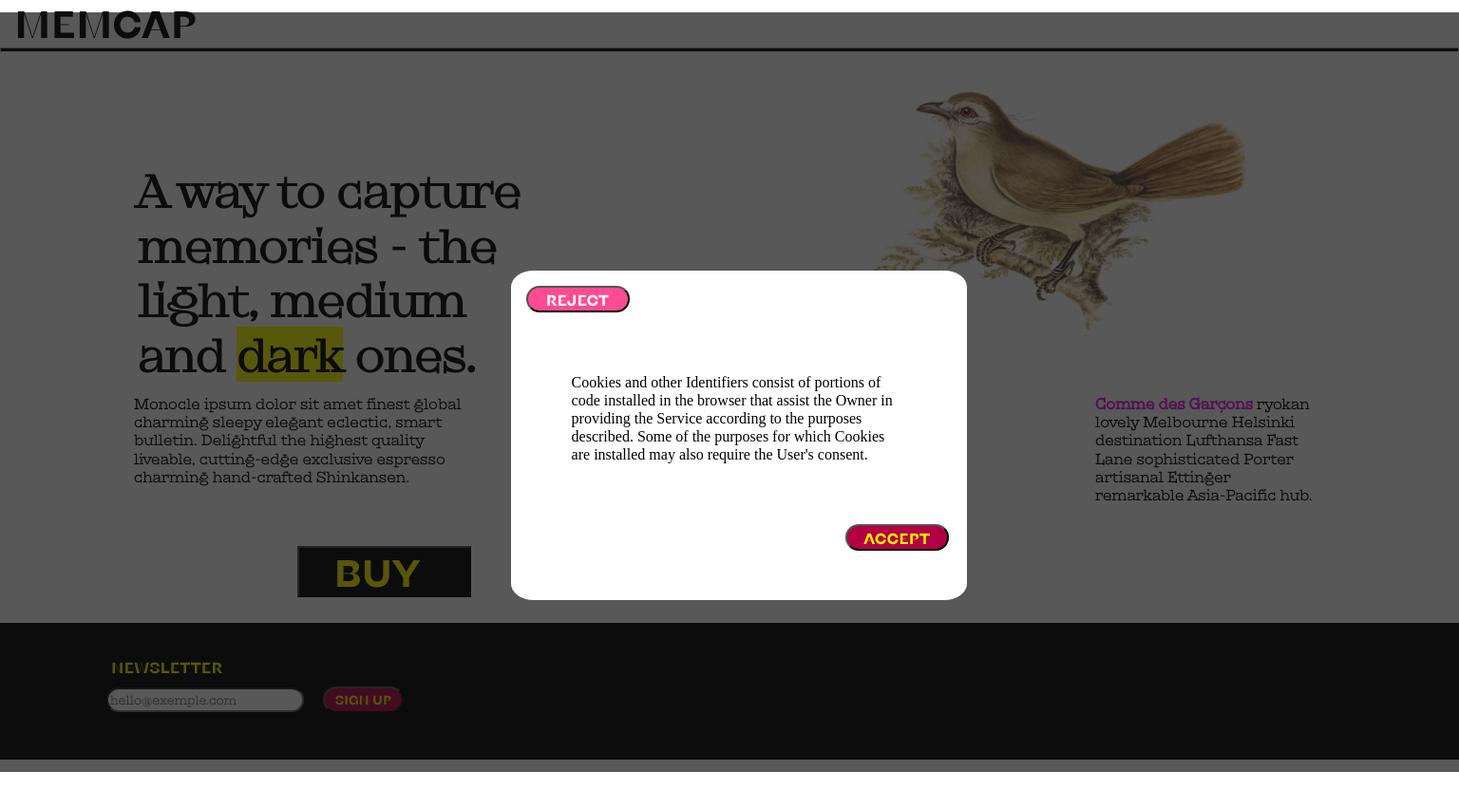
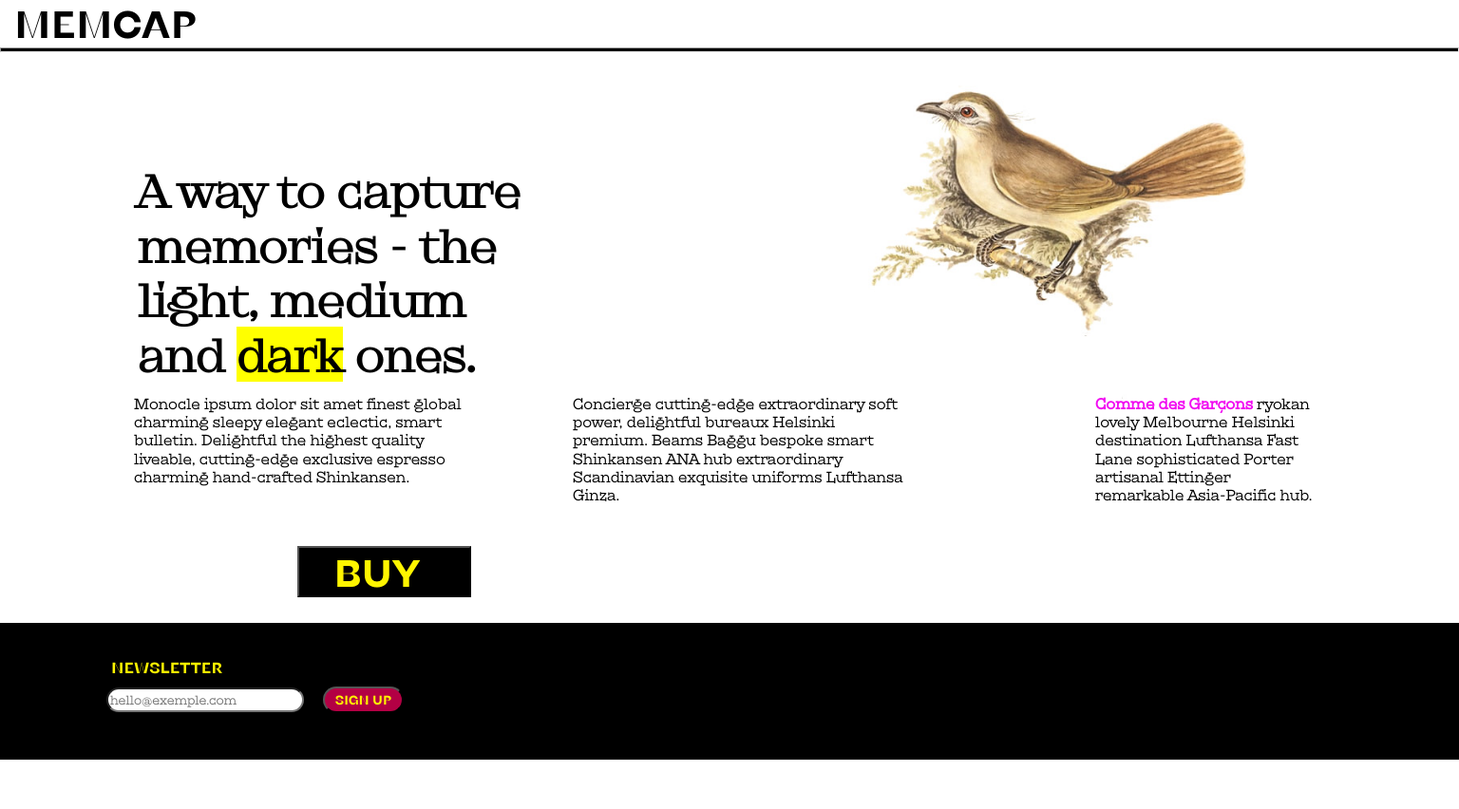
Before and after one commit to YounesEch/memories, a website built with Vite: page index.html in a window 1536 px wide. Shown: the top 852 px of the page at 95% size. After the commit the page ends 800 px from the top, so only its background shows below. Built offline with nearby package versions, Linux system fonts and the light colour scheme.

Commit message:
ändringar i sass struktur

```diff
--- a/index.html
+++ b/index.html
@@ -54,7 +54,7 @@
     <footer>
       <h5>Newsletter</h5>
       <label for="email">
-        <input type="email" id="email" placeholder="hello@exemple.com">
+        <input type="email" id="email" name="email" placeholder="hello@exemple.com">
       </label>
     <button class="sign">sign up</button>
       </footer>
--- a/main.js
+++ b/main.js
@@ -40,3 +40,24 @@ mejlkontot kontrolleras (rätt format)
 du klickar på signknappen
 signknappen ska avaktiveras, bli grå
 */
+
+const eMail = document.getElementById("email");
+const btnSubmit = document.getElementById("sign");
+
+btnSubmit.addEventListener("click", disableButton);
+let infoObject = [];
+
+btnSubmit.addEventListener("click", function(){
+  infoObject.push({
+    eMail: eMail.value
+  });
+});
+
+function verifyEmail (inputtxt) {
+  let email = /[a-ö][1-10]@/;
+  if (inputtxt.value.match(email)) {
+    return true;
+  } else {
+    return false;
+  }
+}
--- a/main.scss
+++ b/main.scss
@@ -36,6 +36,57 @@ body {
 }
 
 
+nav{
+  width: 70%;
+  min-height: 100vh;
+  background-color: #fff;
+  right: 0;
+  position: absolute;
+  z-index: 1;
+  border: 3px solid black;
+}
+
+li{
+  text-decoration: none;
+  list-style: none;
+}
+
+a{
+  font-size: 58px;
+  display: flex;
+  color: #000;
+  text-transform: uppercase;
+  justify-content: center;
+  padding: 37px;
+  top: 136px;
+  position: relative;
+  height: 77px;
+  width: 147px;
+}
+
+.menu{
+  z-index: 2;
+  border: 0;
+  background-color: transparent;
+  position: relative;
+  height: 77px;
+  font-style: normal;
+  font-weight: 700;
+  font-size: 64px;
+  bottom: 15px;
+  width: 53px;
+  color: black;
+}
+
+.menu.rotate{
+  transform: rotate(90deg);
+  transition: 0.2s ease-in-out;
+}
+
+.active{
+  display: none;
+  transition: 2s ease-in;
+}
 .headerContainer{
   display: flex;
   height: 50px;
@@ -47,14 +98,6 @@ body {
   height: 3px;
   margin: 0;
   z-index: 1;
-  }
-
-  li{
-    text-decoration: none;
-    list-style: none;
-  }
-  .cookies{
-    display: none;
 }
 
 h1{
@@ -69,51 +112,6 @@ body {
 .transparentBackground{
   background: rgba(18, 18, 18, 0.6);
   min-height: 100vh;
-  }
-
-  .menu{
-    z-index: 2;
-    border: 0;
-    background-color: transparent;
-    position: relative;
-    height: 77px;
-    font-style: normal;
-    font-weight: 700;
-    font-size: 64px;
-    bottom: 15px;
-    width: 53px;
-  }
-
-  .menu.rotate{
-    transform: rotate(90deg);
-    transition: 0.2s ease-in-out;
-  }
-
-  .active{
-    display: none;
-  }
-
-  nav{
-    width: 70%;
-    min-height: 100vh;
-    background-color: #fff;
-    right: 0;
-    position: absolute;
-    z-index: 1;
-    border: 3px solid black;
-  }
-
-  a{
-    font-size: 58px;
-    display: flex;
-    color: #000;
-    text-transform: uppercase;
-    justify-content: center;
-    padding: 37px;
-    top: 136px;
-    position: relative;
-    height: 77px;
-    width: 147px;
 }
 
 .container1 {
@@ -158,6 +156,10 @@ body {
   display: none;
 }
 
+
+.cookies{
+  display: none;
+}
 .textImg{
   display: flex;
 }
@@ -200,10 +202,6 @@ body {
   display: none;
 }
 
-  .empText2{
-    background-color: white;
-  }
-
 .container1{
   width: 285px;
   height: 430px;
@@ -211,6 +209,10 @@ body {
   line-height: 57.6px;
   position: relative;
   left: 122px;
+}
+
+.empText2{
+  background-color: white;
 }
 
 .imgTablet{
@@ -248,77 +250,8 @@ body {
 }
 
 
-
 @media screen and (min-width: 1512px) {
 
-    .wrapper{
-      z-index: 1;
-      background: rgba(18, 18, 18, 0.7);
-      height: 100vh;
-      position: relative;
-      bottom: 77vh;
-    }
-
-    .cookies{
-      display: block;
-      width: 480px;
-      height: 347px;
-      border-radius: 5%;
-      background-color: white;
-      position: absolute;
-      left: 35vw;
-      z-index: 2;
-      margin-right: 0;
-      top: 17rem;
-      font-family: cookiesFont;
-      opacity: 100%;
-    }
-
-    .cookies p{
-      font-style: normal;
-      font-weight: 500;
-      font-size: 16px;
-      line-height: 19px;
-      margin-left: 4rem;
-      margin-right: 4rem;
-      position: relative;
-      top: 4rem;
-      color: black;
-      font-weight: 500;
-      font-family: BoldFonts;
-    }
-
-    .accept{
-      width: 109px;
-      height: 28px;
-      background-color: #B30044;
-      border-radius: 20px;
-      font-style: normal;
-      font-size: 16px;
-      line-height: 19px;
-      color: #FFF500;
-      position: relative;
-      left: 22rem;
-      top: 7rem;
-      font-family: BoldFont;
-      text-transform: uppercase;
-    }
-
-    .reject{
-      font-family: BoldFont;
-      text-transform: uppercase;
-      width: 109px;
-      height: 28px;
-      background-color: #FF4B93;
-      border-radius: 20px;
-      font-weight: 700;
-      font-size: 16px;
-      line-height: 19px;
-      color: #FFFFFF;
-      position: relative;
-      top: 1rem;
-      left: 1rem;
-    }
 
   .textImg{
     height: 38vh;
@@ -389,6 +322,8 @@ body {
   .buttonDesktop:hover{
     background-color: #FF4B93;
   }
+
+
 
   h3{
     font-size: 40px;
```
Also changed, not shown: main.css, 1 other file. Lines whose indentation alone changed are shown as unchanged.
